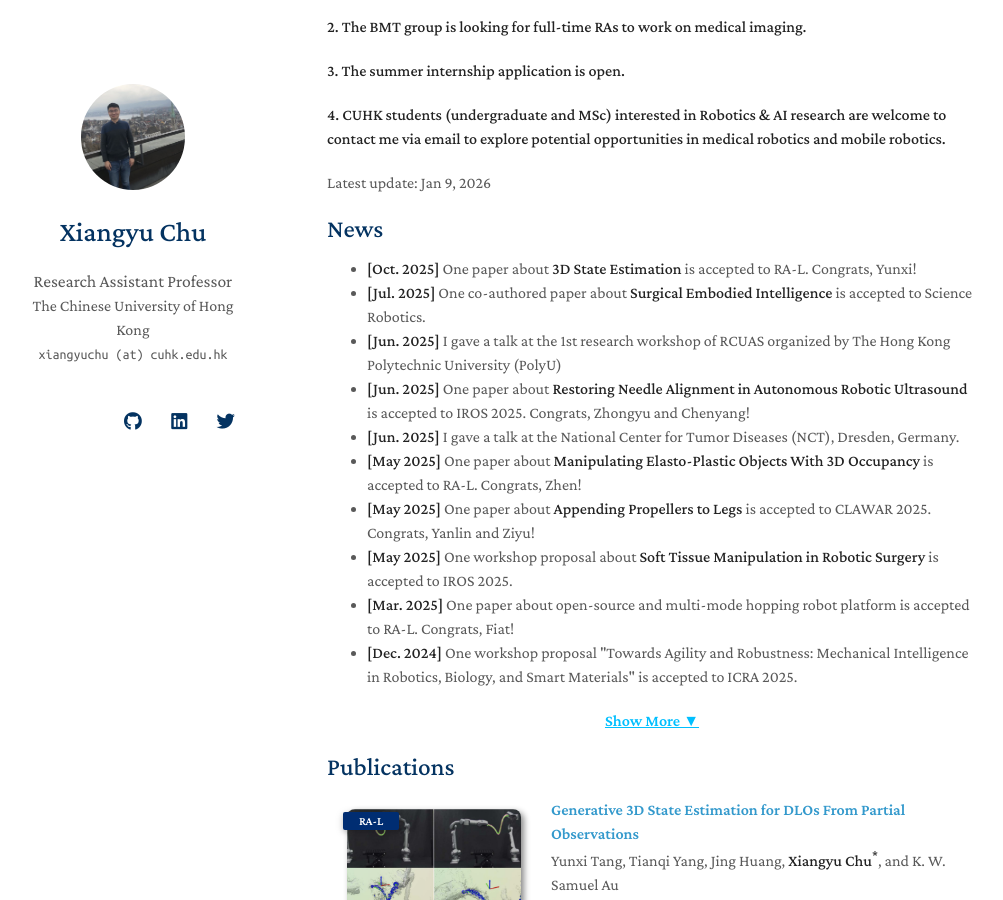
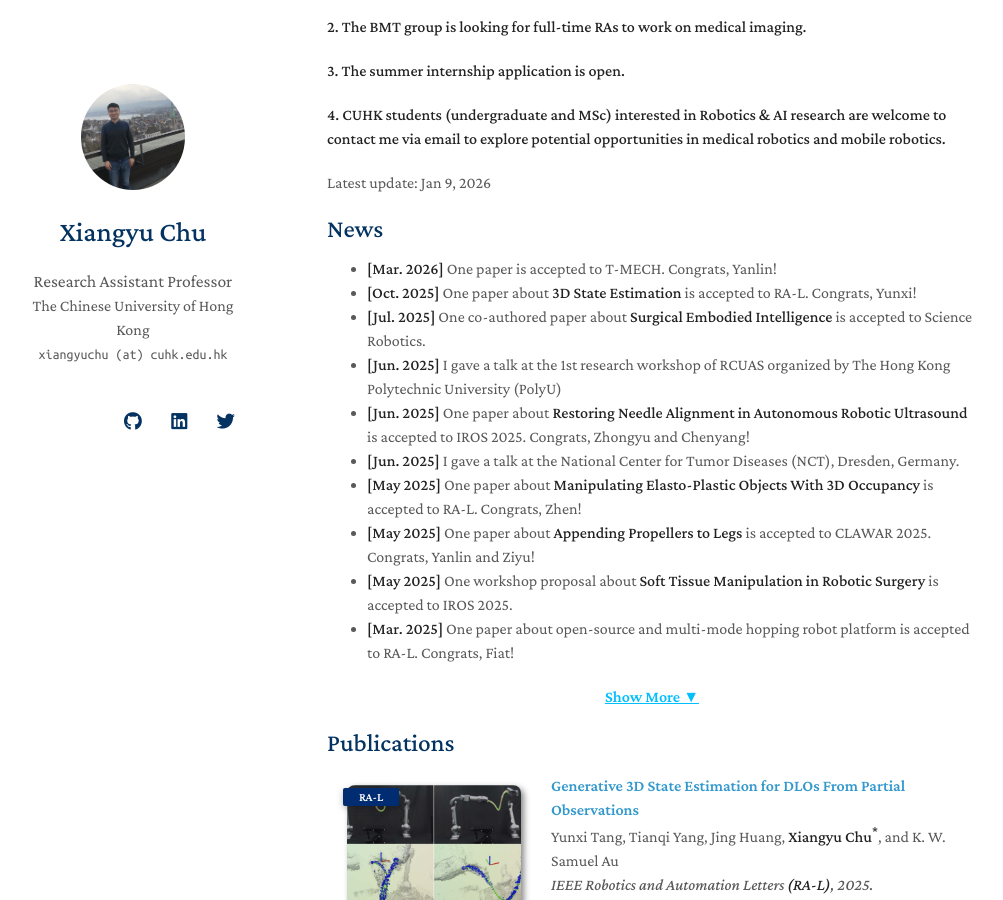
Before and after one commit to xiangyuchu03/xiangyuchu03.github.io, a Jekyll site: the page built from index.md, in a window 1280 px wide and 900 px high, scrolled down 466 px. Shown: the whole window, without its empty margins (143-1146 px from the left). Built offline with Jekyll 4.4.1, drawn with Linux system fonts in a browser that asks for light colours; nearby versions of some CDN libraries; a style sheet for code colours, icons or effects is not loaded; our own code applies the rules of GitHub Pages for plain Markdown files.

Commit message:
Update index.md

```diff
--- a/index.md
+++ b/index.md
@@ -21,6 +21,7 @@ Latest update: Jan 9, 2026
 
 ## News
 <ul id="news-list">
+    <li class="news-item"><strong>[Mar. 2026]</strong> One paper is accepted to T-MECH. Congrats, Yanlin! </li>
     <li class="news-item"><strong>[Oct. 2025]</strong> One paper about <strong> 3D State Estimation </strong> is accepted to RA-L. Congrats, Yunxi! </li>
     <li class="news-item"><strong>[Jul. 2025]</strong> One co-authored paper about <strong> Surgical Embodied Intelligence </strong> is accepted to Science Robotics. </li>
     <li class="news-item"><strong>[Jun. 2025]</strong> I gave a talk at the 1st research workshop of RCUAS organized by The Hong Kong Polytechnic University (PolyU) </li>
```
